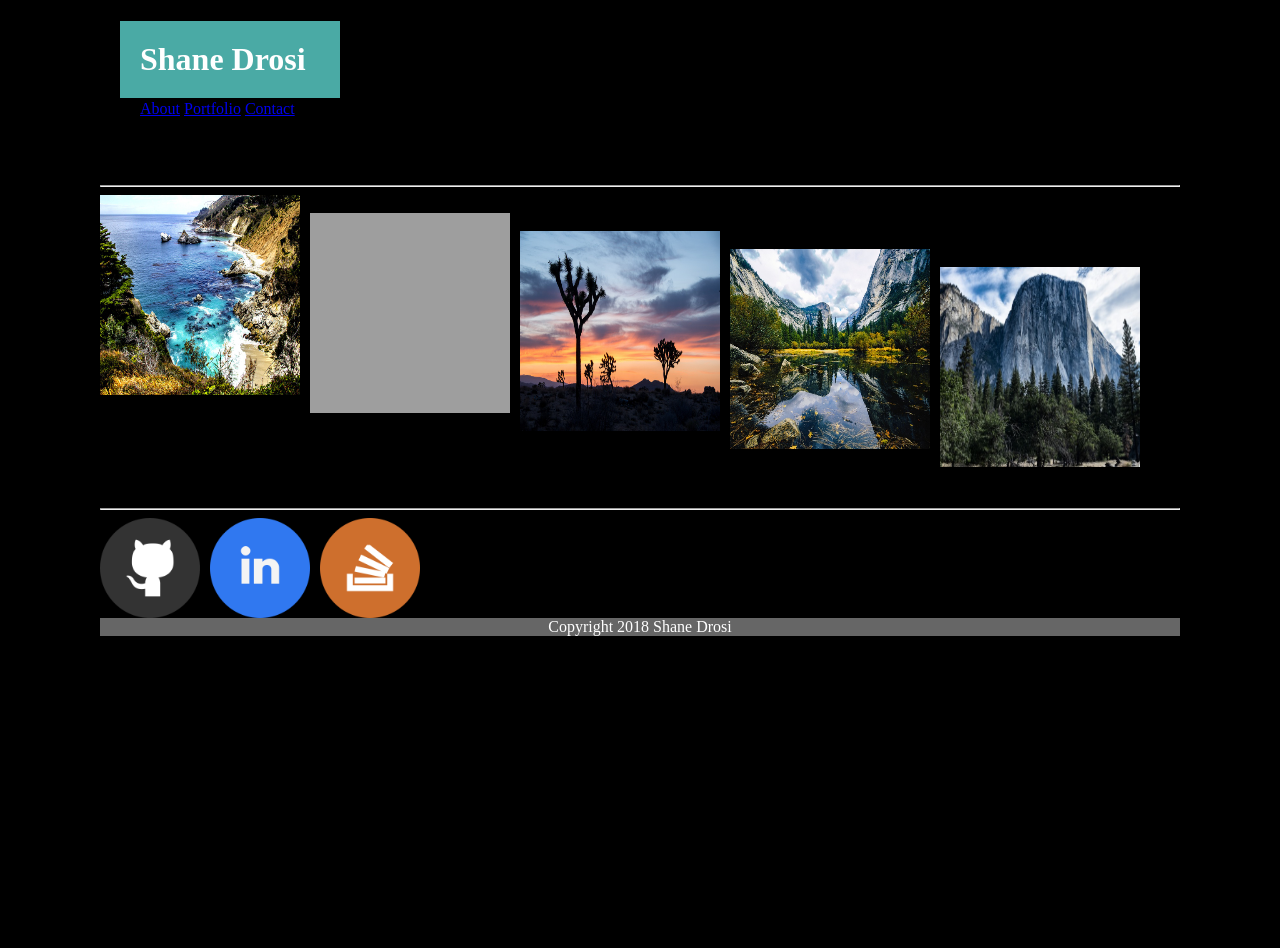
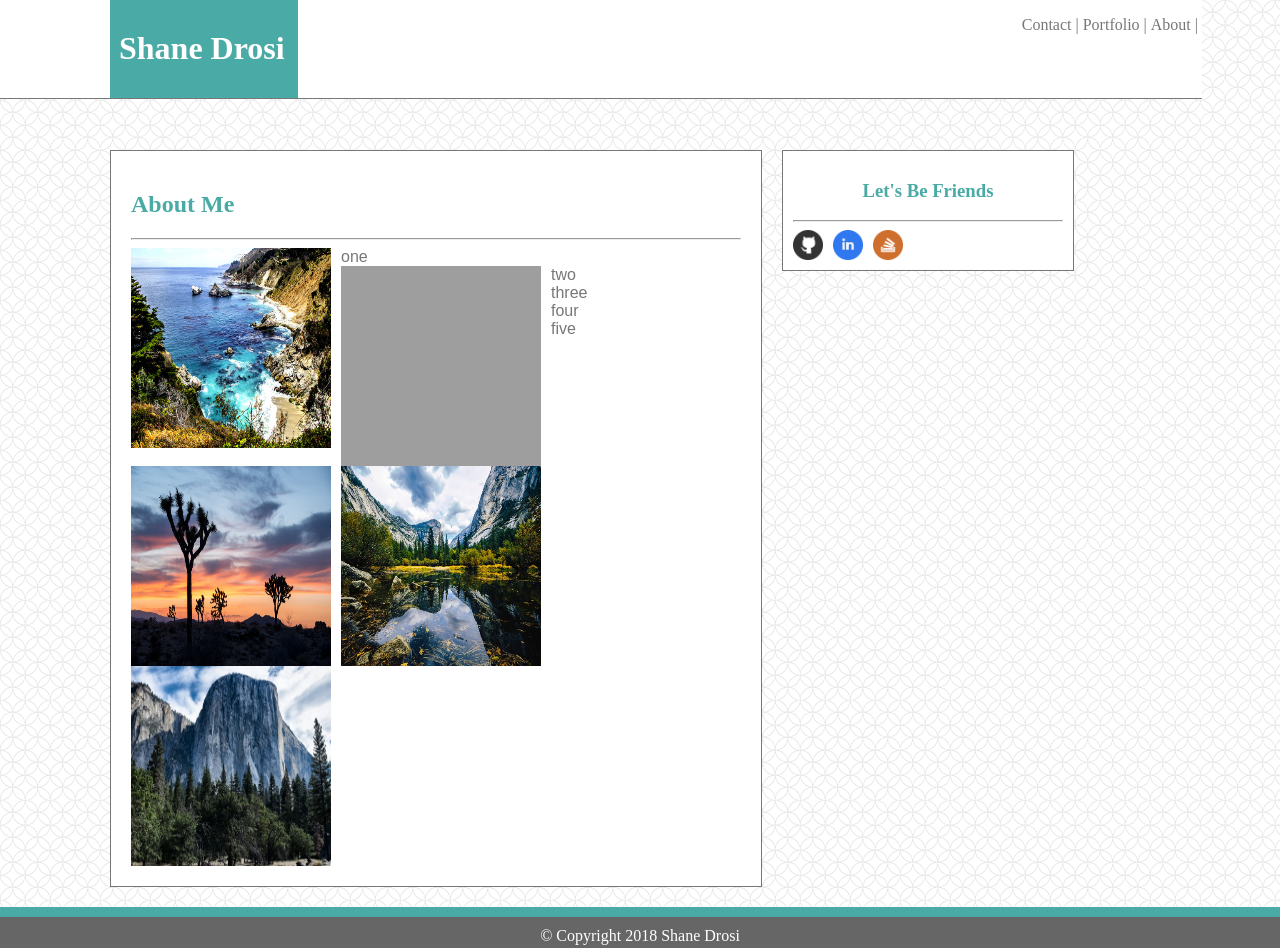
Before and after one commit to sdrosi/Basic-Portfolio, a plain HTML site: page portfolio.html in a window 1280 px wide. Before the commit the page ends 800 px from the top, so only its background shows below. Drawn offline with Linux system fonts and the light colour scheme; grey boxes are pictures that could not be loaded.

Commit message:
updates to css and htmls

```diff
--- a/assets/css/style.css
+++ b/assets/css/style.css
@@ -1,57 +1,73 @@
-body {
-    margin: 100px;
-    background-color: black;
-
-}
-
-h1 {
-   font-family: "Georgia, 'Times New Roman', Times, serif";
-   background-color: #4aaaa5;
-   color: #ffffff;
-   padding: 20px 20px 20px 20px;
-   width: 180px;
-   position: absolute;
-   top: 0;
-   left: 120px;
-
-}
-
 header {
+    font-family: "Georgia, 'Times New Roman', Times, serif";
     clear: both;
     background-color: #ffffff;
     text-align: right;
     color: #777777;
-    padding: 20px;
-    height: 40px;
-    width: 100%;
+    width: 1202px;
+    height: 98px;
+    position: absolute;
     top: 0;
-    position: absolute;
-    margin-top: 20px;
+    margin-top: 0px;
     border-style: solid;
     border-width: 0px 0px 1px 0px;
+    font-family: "Georgia, 'Times New Roman', Times, serif";
+
 }
+
+heading {
+    font-family: "Georgia, 'Times New Roman', Times, serif";
+    background-color: #4aaaa5;
+    color: #ffffff;
+    width: 170px;
+    position: absolute;
+    top: 0;
+    left: 110px;
+    padding: 9px;
+
+ }
+
+ #about {
+    font-family:  "Georgia, 'Times New Roman', Times, serif";
+    color: #4aaaa5;
+}
+
+ h3 {
+     color: #4aaaa5;
+     font-family:  "Georgia, 'Times New Roman', Times, serif";
+ }
+
+body {
+    background-image: url("https://raw.githubusercontent.com/sdrosi/Basic-Portfolio/master/assets/images/spiration-light.png");
+    background-repeat: repeat;
+    margin: 0;
+    padding: 0;
+    margin-top: 50px;
+    font-family: "Georgia, 'Times New Roman', Times, serif";
+}
+
 
 
 li {
     display:inline;
+    float: right;
+    font-family: "Georgia, 'Times New Roman', Times, serif";
 }
 
-.container {
-    background-color: black;
-    width: 960px;
-}
 
 
 section {
     background-color: #ffffff;
     width: 610px;
     float: left;
-    margin-left: 20px;
+    margin-left: 110px;
     padding: 20px;
-    margin-top: 20px;
+    margin-top: 100px;
     border-style: solid;
     border-width: 1px;
     margin-bottom: 20px;
+    font-family: 'Arial', 'Helvetica Neue', Helvetica, sans-serif;
+    color: #777777;
 }
 
 img {
@@ -59,18 +75,19 @@ img {
     margin-right: 10px;
 }
 
-p {
-}
+
 
 aside {
+    float: left;
     background-color: #ffffff;
-    width: 250px;
-    float: left;
-    margin-left: 10px;
+    width: 270px;
     padding: 10px;
-    margin-top: 20px;
     border-style: solid;
     border-width: 1px;
+    margin-top: 100px;
+    margin-left: 20px;
+    font-family: 'Arial', 'Helvetica Neue', Helvetica, sans-serif;
+    color: #777777;
     text-align: center;
 }
 
@@ -79,4 +96,9 @@ footer {
     background-color: #666666;
     color: #ffffff;
     text-align: center;
+    border-style: solid;
+    border-width: 10px 0px 0px 0px;
+    border-color: #4aaaa5;
+    font-family: "Georgia, 'Times New Roman', Times, serif";
+    padding: 10px;
 }
--- a/portfolio.html
+++ b/portfolio.html
@@ -9,22 +9,25 @@
 
 </head>
 
+<header>
+        <ul>
+                <li>&nbsp;About  |&nbsp; </li>
+                <li>&nbsp;Portfolio  | </li>
+                <li>&nbsp;Contact  | </li>
+        </ul>
+
+</header>
+
 <heading>
-        <h1>Shane Drosi</h1>
+        <h1 id="shane">Shane Drosi</h1>
     </heading>
 
 <body>
 
-<div class="navigation-bar">
-    <ul>
-        <li><a href="about.asp">About</a></li>
-        <li><a href="portfolio.asp">Portfolio</a></li>
-        <li><a href="mailto:shane.drosi@gmail.com">Contact</a></li>
-    </ul>
-</div>
+        <div class="container">
 
-    <div class="about-me">
-        <h2>Portfolio</h2>
+                <section>
+                    <h1 id="about">About Me</h1>
 
                     <hr>
 
@@ -42,21 +45,25 @@
 
                     <div><img src="https://raw.githubusercontent.com/sdrosi/Basic-Portfolio/master/assets/images/elcapitan_yosemite.jpg" alt="el_capitan" height="200px" width="200px"></div>
                     <div class="labels">five</div>
+                </section>
+        </div>
 
-    <div class="contact-me">
+
+        <aside>
                 <h3>Let's Be Friends</h3>
                 <hr>
                 <a href="https://github.com/sdrosi">
-                <img border="0" alt="github" src="https://raw.githubusercontent.com/sdrosi/Basic-Portfolio/master/assets/images/if_social_media_logo_github_1221585.png" width="100px" height="100px" /></a>
+                    <img border="0" alt="github" src="https://raw.githubusercontent.com/sdrosi/Basic-Portfolio/master/assets/images/if_social_media_logo_github_1221585.png" width="30px" height="30px" /></a>
                 <a href="https://www.linkedin.com/in/shanedrosi/">
-                <img border="0" alt="linkedin" src="https://raw.githubusercontent.com/sdrosi/Basic-Portfolio/master/assets/images/if_Linkedin_381380.png" width="100px" height="100px"/></a>
-            <a href="https://www.stackoverflow.com/">
-                <img border="0" alt="github" src="https://raw.githubusercontent.com/sdrosi/Basic-Portfolio/master/assets/images/if_stackoverflow_287529.png" width="100px" height="100px"></a>
+                    <img border="0" alt="linkedin" src="https://raw.githubusercontent.com/sdrosi/Basic-Portfolio/master/assets/images/if_Linkedin_381380.png" width="30px" height="30px"/></a>
+                <a href="https://stackoverflow.com/users/9142515/shane-drosi">
+                    <img border="0" alt="github" src="https://raw.githubusercontent.com/sdrosi/Basic-Portfolio/master/assets/images/if_stackoverflow_287529.png" width="30px" height="30px"></a>
+        </aside>
 
     </div>
 
             <footer>
-    <div>Copyright 2018 Shane Drosi</div>
+                <div>© Copyright 2018 Shane Drosi</div>
             </footer>
 
     </body>
```
Also changed, not shown: contact.html (+21 -20 lines), index.html (+6 -6 lines), 1 other file. Lines whose indentation alone changed are shown as unchanged.
